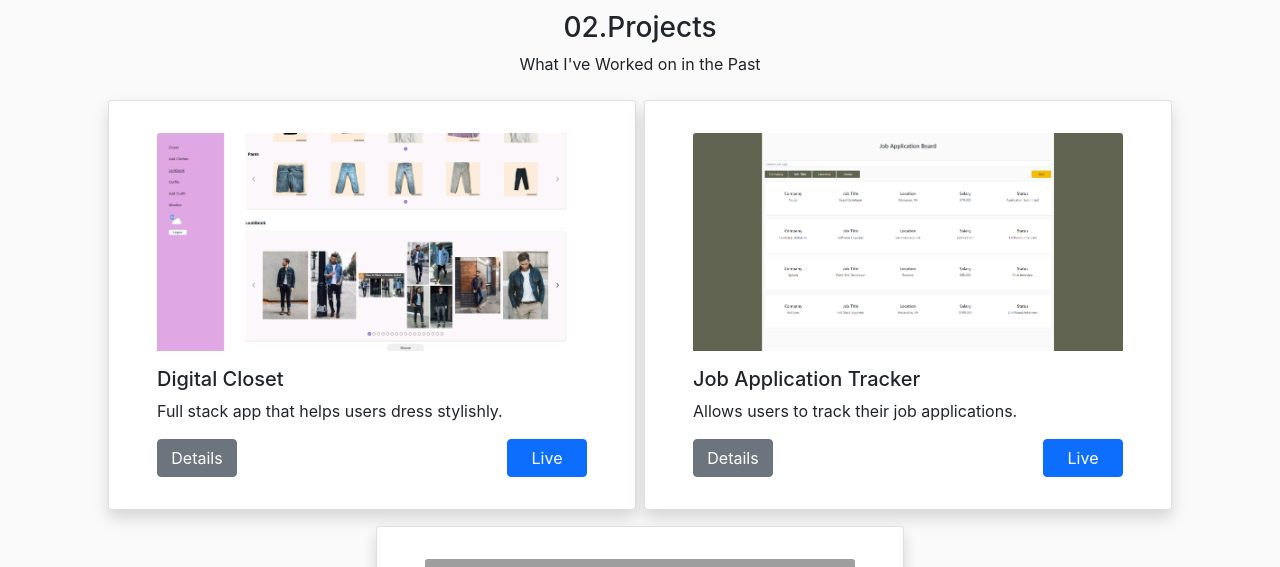
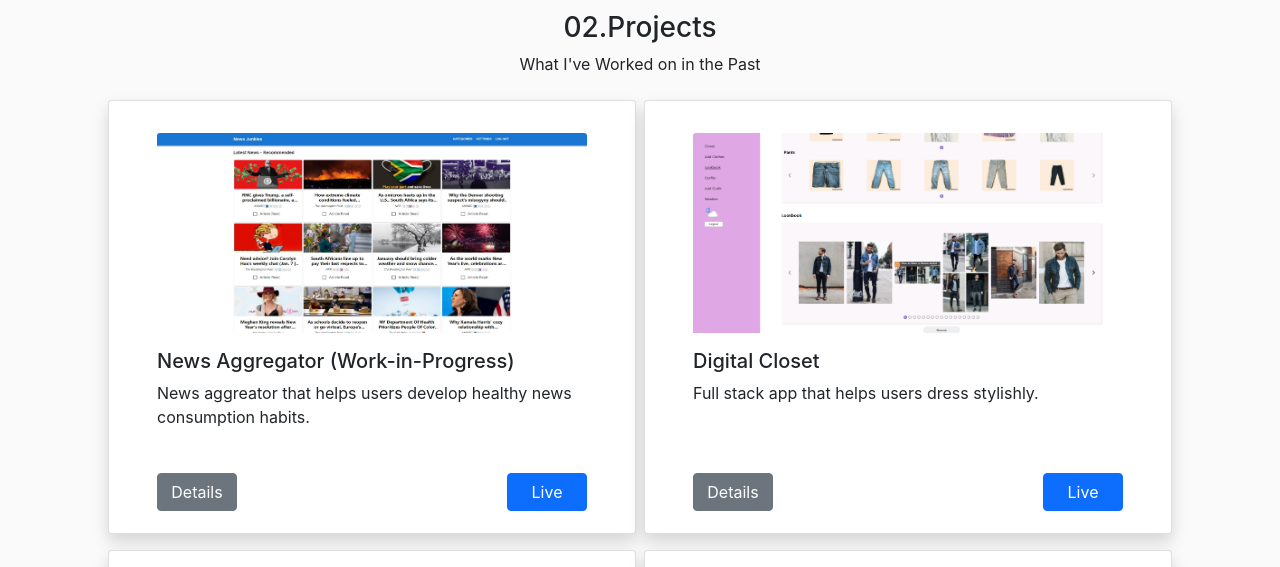
Before and after one commit to stephwuh/profile-page, a React (Create React App) app: page / in a window 1280 px wide. Shown: the part 1840-2407 px from the top of the page. Built offline with nearby package versions, Linux system fonts and the light colour scheme; grey boxes are pictures that could not be loaded.

Commit message:
news aggregator project info added

```diff
--- a/src/components/Projects.js
+++ b/src/components/Projects.js
@@ -8,6 +8,7 @@ const Project = () => {
   const [openProj1, setOpenProj1] = useState(false);
   const [openProj2, setOpenProj2] = useState(false);
   const [openProj3, setOpenProj3] = useState(false);
+  const [openProj4, setOpenProj4] = useState(false);
 
   const handleClickOpen1 = () => {
     setOpenProj1(true);
@@ -33,6 +34,14 @@ const Project = () => {
     setOpenProj3(false);
   };
 
+  const handleClickOpen4 = () => {
+    setOpenProj4(true);
+  };
+
+  const handleClose4 = () => {
+    setOpenProj4(false);
+  };
+
   return (
     <div className="projBg">
       <div className="container gx-0 py-5">
@@ -53,12 +62,12 @@ const Project = () => {
                 >
                   <img
                     src={project.image[0]}
-                    className="card-img-top mt-3"
+                    className="card-img-top mt-3 h-50"
                     alt="project image"
                   />
                   <div className="card-body px-0">
                     <h5 className="card-title">{project.title}</h5>
-                    <p className="card-text">{project.description}</p>
+                    <p className="card-text h-50">{project.description}</p>
                     <div className="d-flex justify-content-between">
                       <button
                         type="button"
@@ -70,7 +79,7 @@ const Project = () => {
                       <a
                         role="button"
                         className="btn btn-primary live card-button"
-                        href={project.website}
+                        href={project.website === "" ? null : project.website}
                         target="_blank"
                       >
                         Live
--- a/src/components/projectInfo.js
+++ b/src/components/projectInfo.js
@@ -7,8 +7,27 @@ import dc5 from ".././images/project/digitalCloset/dc5.PNG";
 import jat1 from ".././images/project/applicationTracker/jat1.PNG";
 import jat2 from ".././images/project/applicationTracker/jat2.PNG";
 import td1 from ".././images/project/stickyNote/td1.PNG";
+import nj1 from ".././images/project/newsJunkies/nj1.JPG";
+import nj2 from ".././images/project/newsJunkies/nj2.JPG";
 
 const projectInfo = [
+  {
+    image: [nj1, nj2],
+    video: "",
+    title: "News Aggregator (Work-in-Progress)",
+
+    description: "News aggreator that helps users develop healthy news consumption habits.",
+
+    details: "You hear alot on the news about social media algorithms playing a major part in polarizing and radicalizing its users by recommending content to maximize user engagement. This can prevent users from getting information from a wide range of sources, leading them to develop a very narrow perspective on things. So I thought it would be a productive endeavor to help mitigate that by creating a news aggregator that recommends news articles from accross the media bias spectrum (e.g. left, left center, center, right center, right), so users can get a fuller picture on important issues and hopefully develop more informed opinions.\n I utilize Bing's News API to gather news articles from various sources and Allsides' media bias data to categorize those news article according to its media bias. I then track the media bias of the articles the users read to calculate where the user sits on the media bias spectrum. If the user is leaning more towards the left, I recommend articles from the right and center, so the user's media bias comes towards the center.",
+
+    github: "https://github.com/stephwuh/News-Junkies",
+
+    website: "",
+
+    tech: "React, JavaScript, Node.js, Express, Bcrypt, Axios, Sequelize ORM, PostgreSQL",
+
+    features: "Select news outlets you want your news from, get news from different categories (business, politics, etc.), get information on where you sit on the media bias spectrum"
+  },
   {
     image: [dc1, dc2, dc3, dc4, dc5],
     video: "https://player.vimeo.com/video/639334937?h=5ce8d67c41&amp;badge=0&amp;autopause=0&amp;player_id=0&amp;app_id=58479",
```
Also changed, not shown: src/images/project/newsJunkies/nj1.JPG (added), src/images/project/newsJunkies/nj2.JPG (added).
